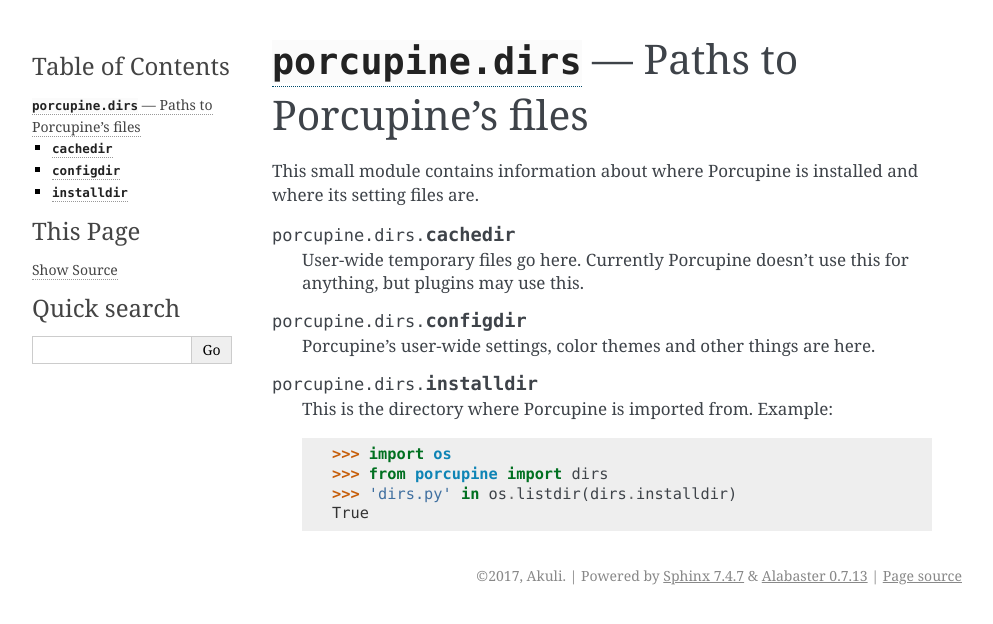
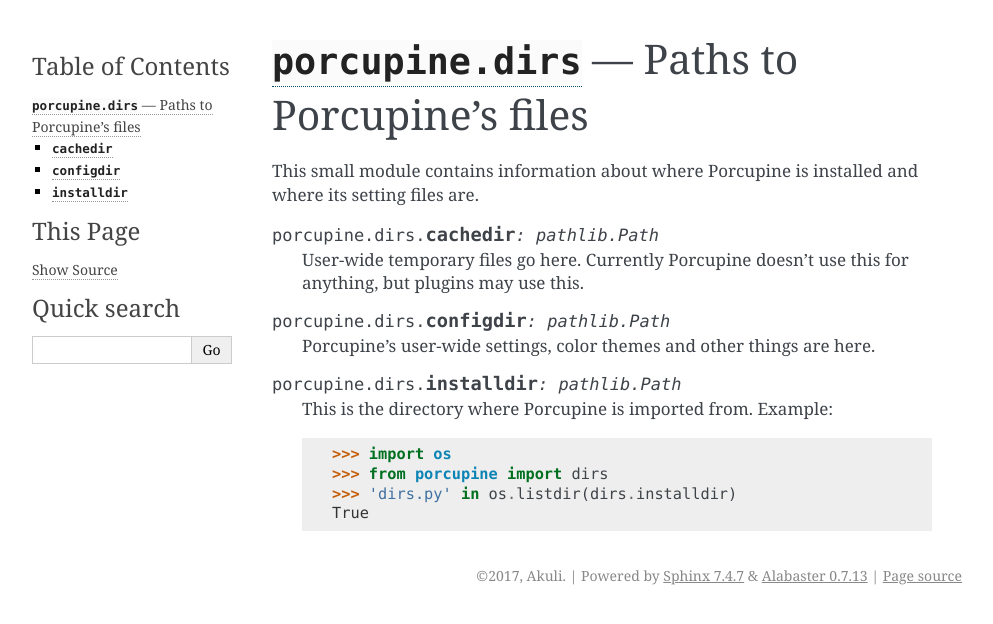
Before and after one commit to Akuli/porcupine, a Sphinx documentation site: the page built from docs/dirs.rst, in a window 1280 px wide. Shown: the top 624 px of the page, without its empty margins (148-1141 px from the left). Built offline with Sphinx 7.4.7, drawn with Linux system fonts in a browser that asks for light colours.

Commit message:
add types to dirs docs

```diff
--- a/docs/dirs.rst
+++ b/docs/dirs.rst
@@ -7,16 +7,19 @@
 installed and where its setting files are.
 
 .. data:: cachedir
+    :type: pathlib.Path
 
     User-wide temporary files go here. Currently Porcupine doesn't use
     this for anything, but plugins may use this.
 
 .. data:: configdir
+    :type: pathlib.Path
 
     Porcupine's user-wide settings, color themes and other things are
     here.
 
 .. data:: installdir
+    :type: pathlib.Path
 
     This is the directory where Porcupine is imported from. Example::
 
```
